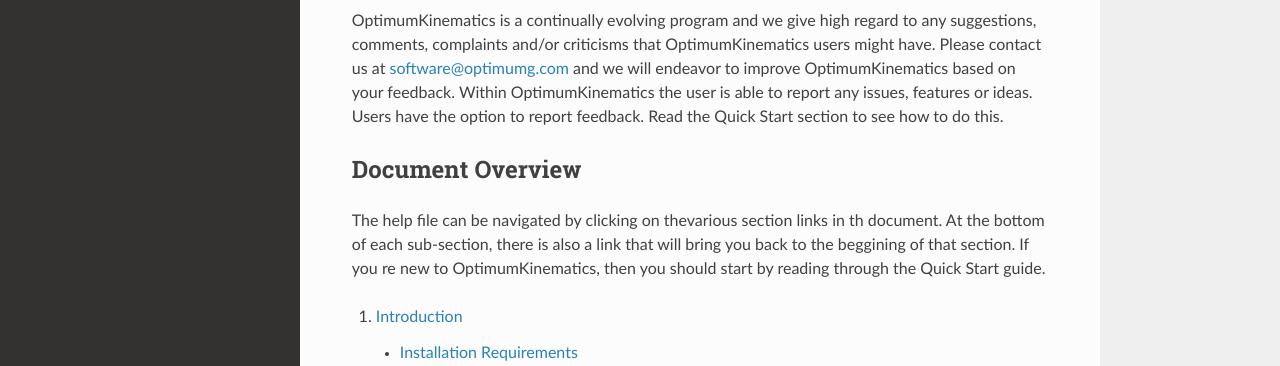
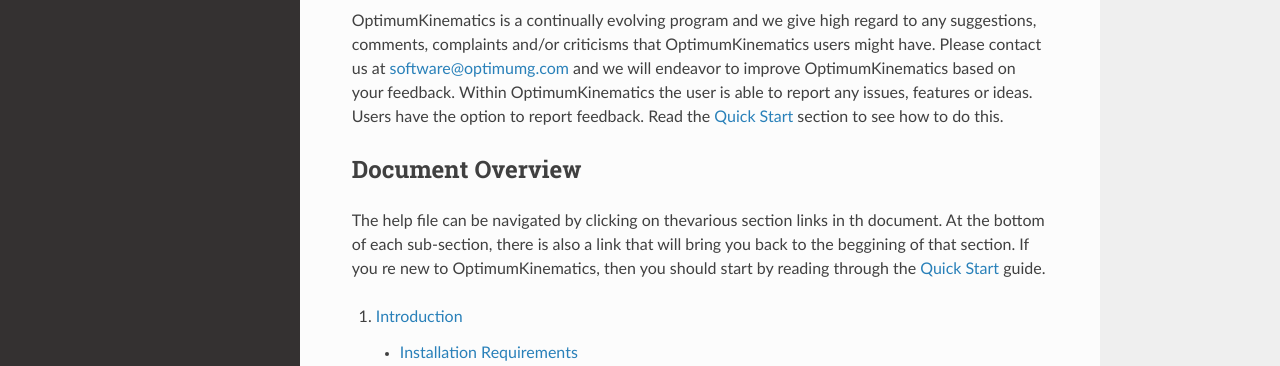
Before and after one commit to paulohy/OptimumKinematics-Help, an MkDocs documentation site: the page built from docs/welcome.md, in a window 1280 px wide and 1349 px high. Shown: the part 627-993 px from the top of the window. Built offline with MkDocs 1.6.1, drawn with Linux system fonts in a browser that asks for light colours; nearby versions of some CDN libraries; part of the change alters nothing that is shown.

```diff
--- a/docs/welcome.md
+++ b/docs/welcome.md
@@ -9,10 +9,10 @@ OptimumKinematics is a continually evolving program
 and we give high regard to any suggestions, comments,
 complaints and/or criticisms that OptimumKinematics users
 might have. Please contact us at [software@optimumg.com](mailto:software@optimumg.com) and we will endeavor to improve OptimumKinematics based on your feedback.
-Within OptimumKinematics the user is able to report any issues, features or ideas. Users have the option to report feedback. Read the Quick Start section to see how to do this.
+Within OptimumKinematics the user is able to report any issues, features or ideas. Users have the option to report feedback. Read the [Quick Start](2_Quick_Start/2_Quick_Start.md) section to see how to do this.
 
 ## Document Overview
-The help file can be navigated by clicking on thevarious section links in th document. At the bottom of each sub-section, there is also a link that will bring you back to the beggining of that section. If you re new to OptimumKinematics, then you should start by reading through the Quick Start guide.
+The help file can be navigated by clicking on thevarious section links in th document. At the bottom of each sub-section, there is also a link that will bring you back to the beggining of that section. If you re new to OptimumKinematics, then you should start by reading through the [Quick Start](2_Quick_Start/2_Quick_Start.md) guide.
 
 
 1. [Introduction](1_Introduction/1_Introduction.md)
```
